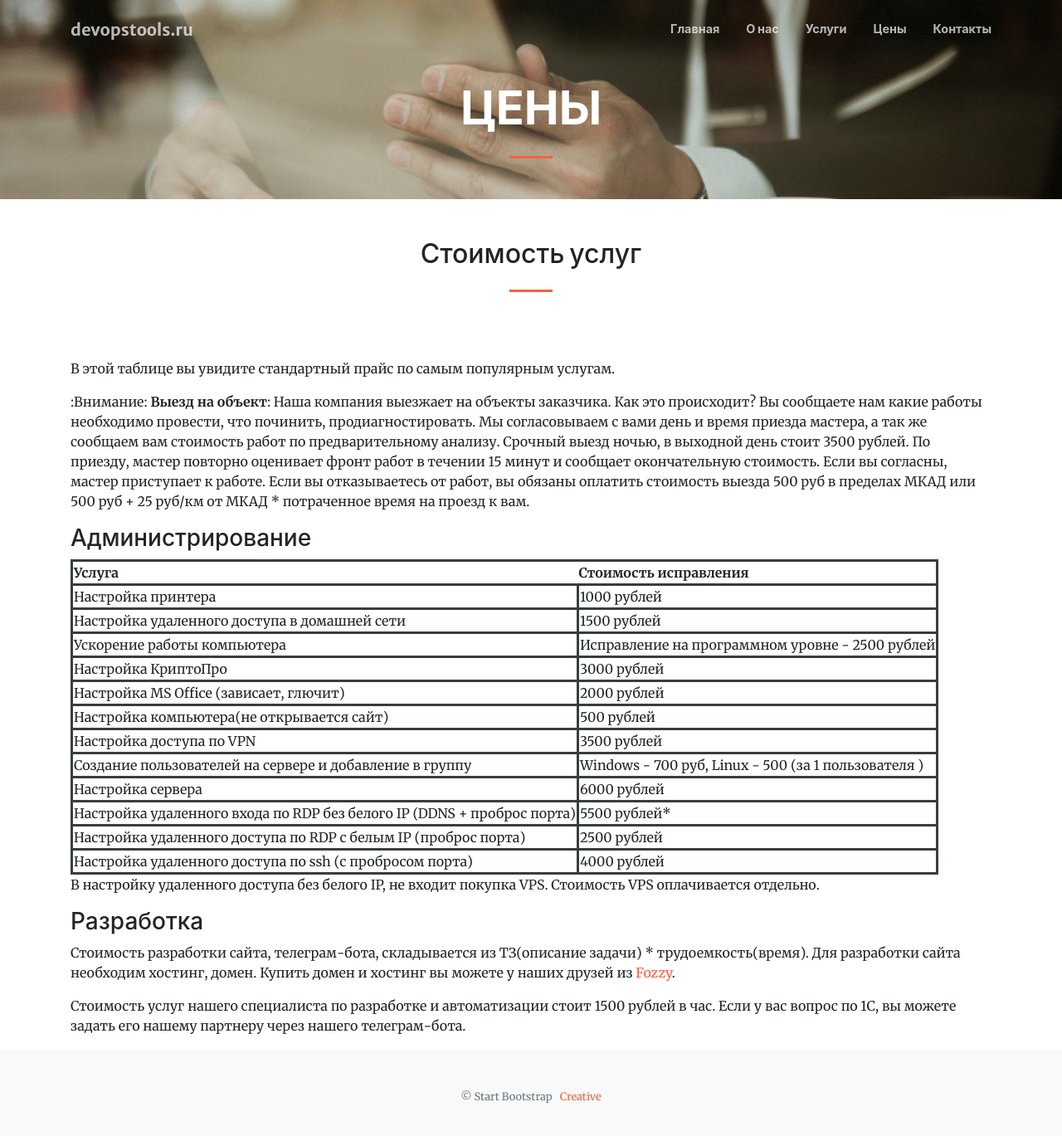
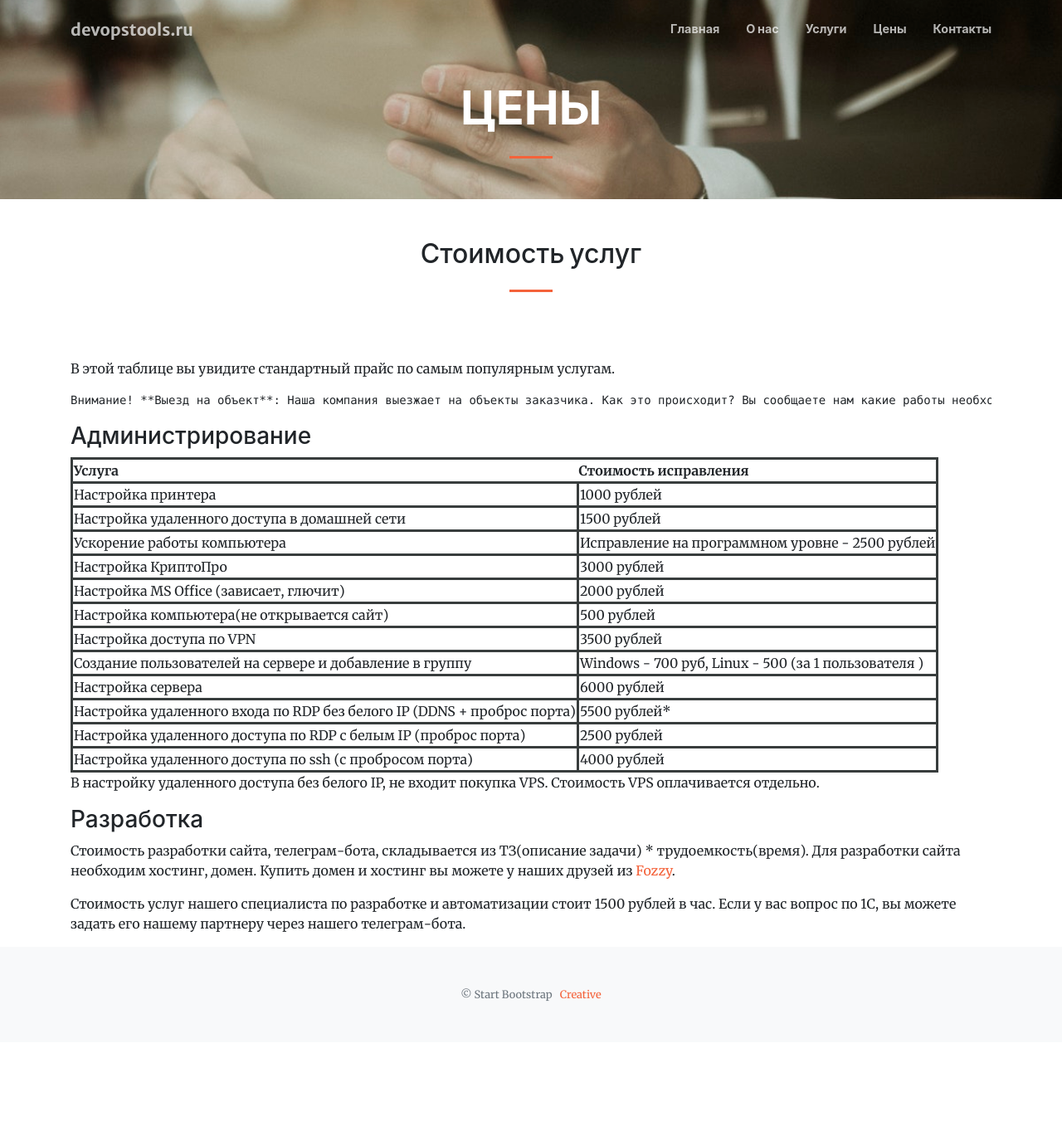
Before and after one commit to hacker342/devopstools.guthub.io, a Jekyll site: the page built from links.md, in a window 1280 px wide and 1379 px high. Shown: the top 1369 px of the window at 83% size. Built offline with Jekyll 4.4.1, drawn with Linux system fonts in a browser that asks for light colours; nearby versions of some CDN libraries; part of the change alters nothing that is shown.

````diff
--- a/links.md
+++ b/links.md
@@ -45,9 +45,10 @@ sections:
 ---
 В этой таблице вы увидите стандартный прайс по самым популярным услугам.
 
-> :Внимание: **Выезд на объект**: Наша компания выезжает на объекты заказчика. Как это происходит? Вы сообщаете нам какие работы необходимо провести, что починить, продиагностировать. Мы согласовываем с вами день и время приезда мастера, а так же сообщаем вам стоимость работ по предварительному анализу. Срочный выезд ночью, в выходной день стоит 3500 рублей.
+```
+Внимание! **Выезд на объект**: Наша компания выезжает на объекты заказчика. Как это происходит? Вы сообщаете нам какие работы необходимо провести, что починить, продиагностировать. Мы согласовываем с вами день и время приезда мастера, а так же сообщаем вам стоимость работ по предварительному анализу. Срочный выезд ночью, в выходной день стоит 3500 рублей.
 По приезду, мастер повторно оценивает фронт работ в течении 15 минут и сообщает окончательную стоимость. Если вы согласны, мастер приступает к работе. Если вы отказываетесь от работ, вы обязаны оплатить стоимость выезда 500 руб в пределах МКАД или 500 руб + 25 руб/км от МКАД * потраченное время на проезд к вам.
-
+```
 ### Администрирование
 
 | Услуга                                                                 | Стоимость исправления                               |
````
